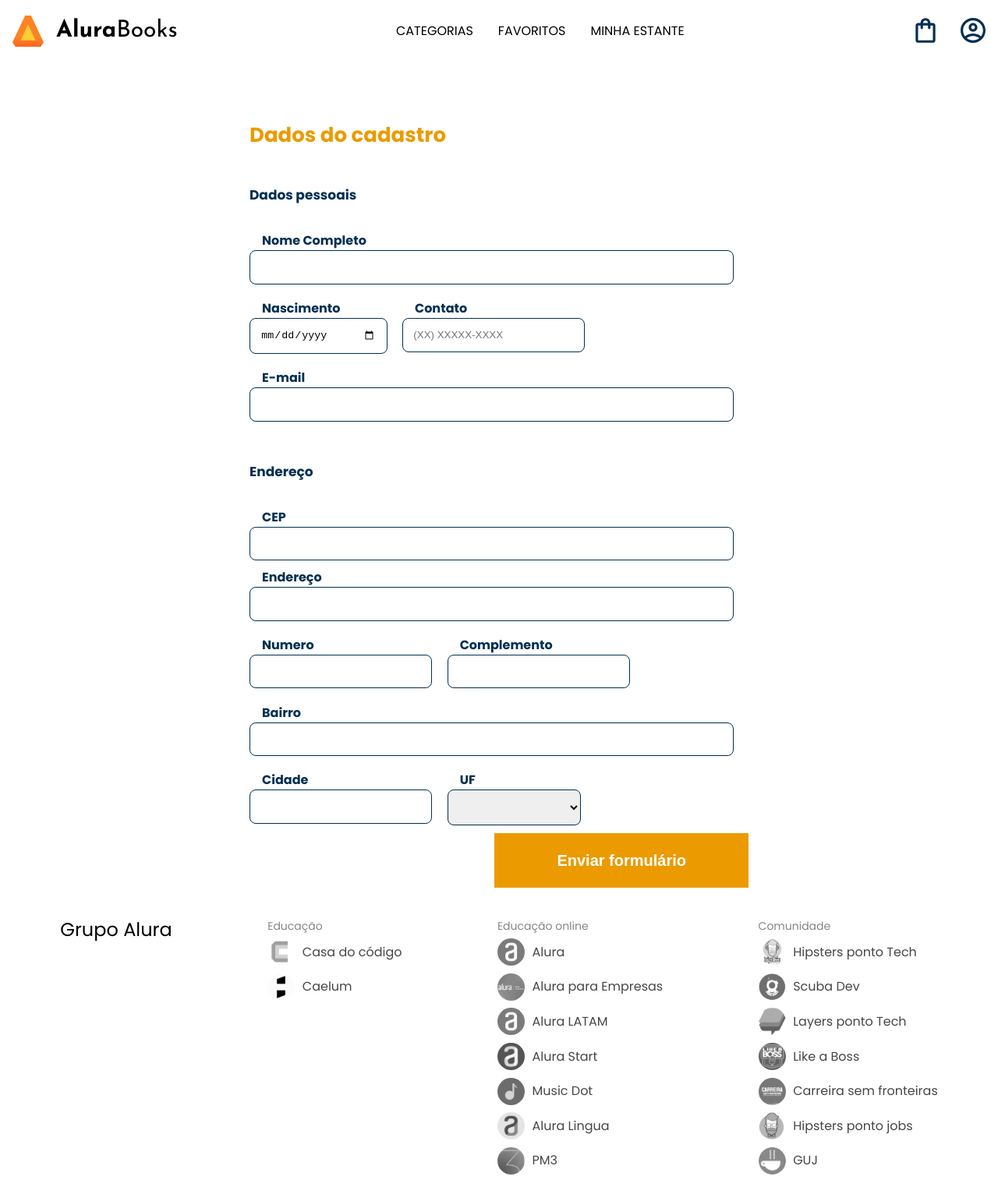
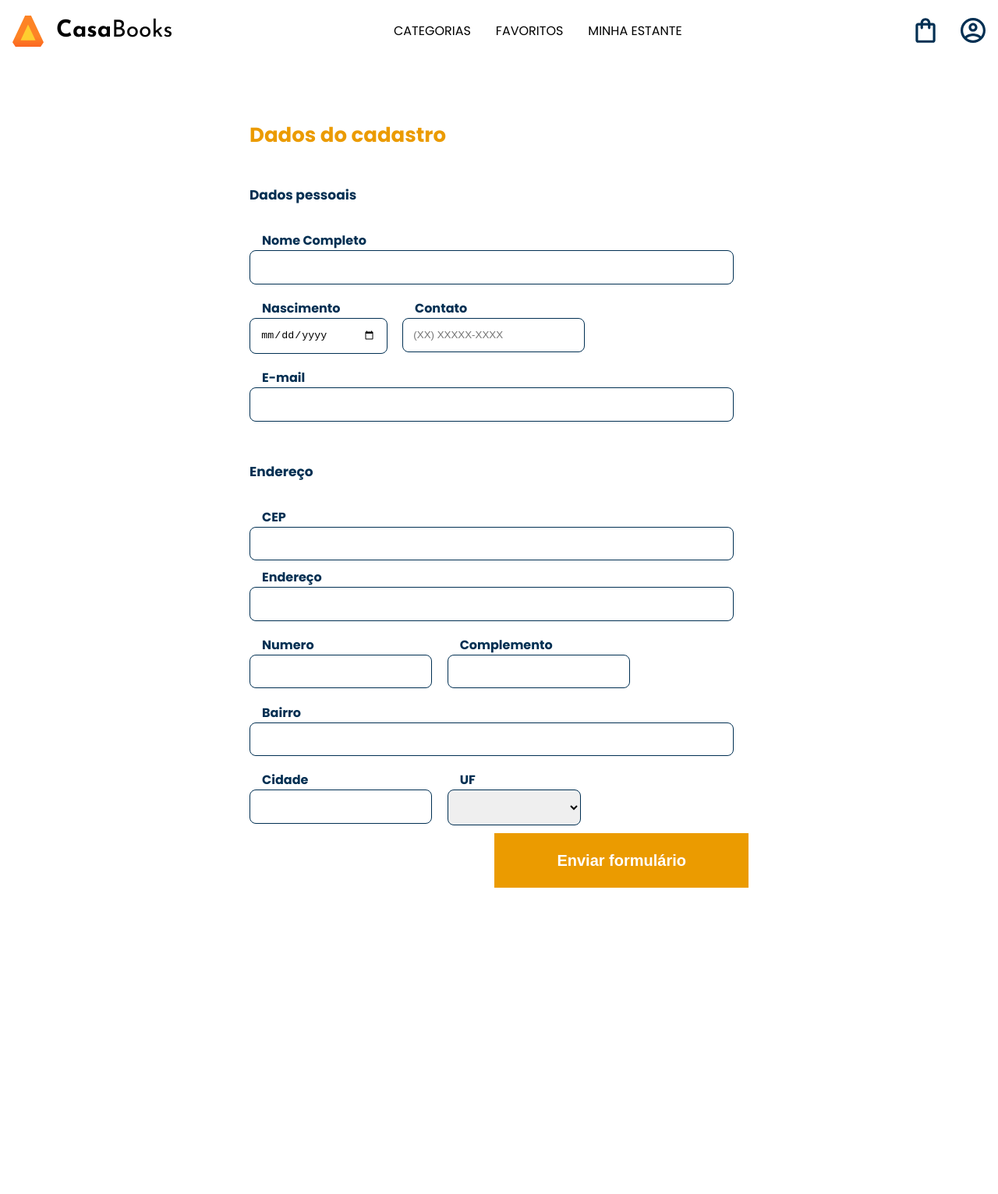
Before and after one commit to DemitriusLeandroCosta/formulario-templates, an Angular app in the folder forms-angular-main/: page /cadastro in a window 1280 px wide. Shown: the whole page at 78% size. After the commit the page ends 1165 px from the top, so only its background shows below. Built offline with nearby package versions, Linux system fonts and the light colour scheme.

Commit message:
Versão final

```diff
--- a/forms-angular-main/src/app/app.component.html
+++ b/forms-angular-main/src/app/app.component.html
@@ -1,4 +1,4 @@
 
 <app-header></app-header>
 <router-outlet></router-outlet>
-<app-footer></app-footer>
+<!-- <app-footer></app-footer> -->
--- a/forms-angular-main/src/app/components/header/header.component.html
+++ b/forms-angular-main/src/app/components/header/header.component.html
@@ -23,7 +23,7 @@
           </li>
       </ul>
       <img src="/assets/img/Logo.svg" alt="Logo da Alurabooks" class="container__imagem" (click)="telaCadastro()">
-      <h1 class="container__titulo"><b class="container__titulo--negrito">Alura</b>Books</h1>
+      <h1 class="container__titulo"><b class="container__titulo--negrito">Casa</b>Books</h1>
   </div>
 
   <ul class="opções">
```
Also changed, not shown: 1 other file (tests, documents, lock files or other folders).
